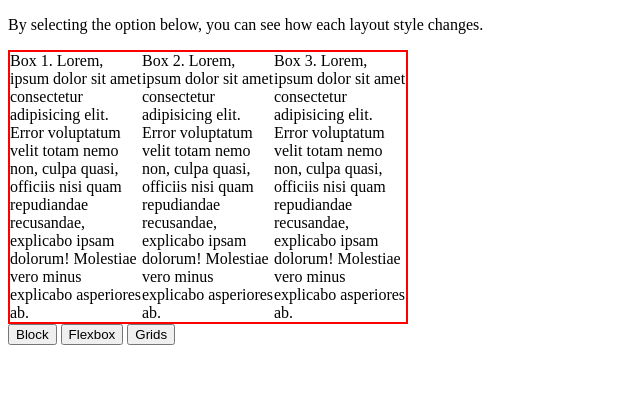
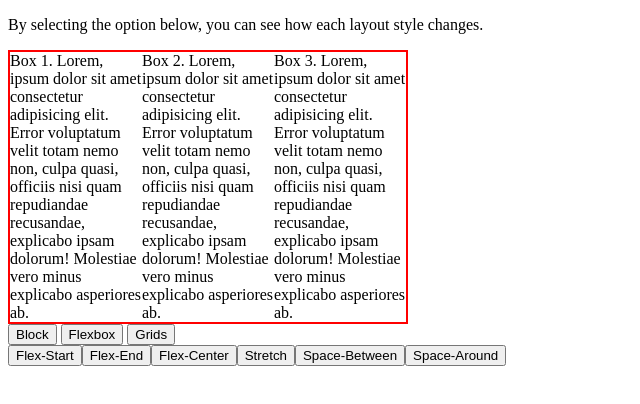
Before and after one commit to jimmyli123/css-layouts, a plain HTML site: page index.html in a window 1280 px wide. Both pictures are taken after a click on the button "Flexbox". Shown: the whole page, without its empty margins (0-640 px from the left). Drawn offline with Linux system fonts and the light colour scheme.

Commit message:
implemented more specific flexbox button options

```diff
--- a/css/style.css
+++ b/css/style.css
@@ -19,6 +19,14 @@
     display: flex;
 }
 
+.flexbox__button {
+    display: none;
+}
+
+#flexbox__button__div {
+    display: flex;
+}
+
 .grid {
     display: grid;
 }
--- a/index.html
+++ b/index.html
@@ -24,8 +24,13 @@
         <button id="grid">Grids</button>
 
     </div>
-    <div>
-
+    <div id="flexbox__button__div">
+        <button class="flexbox__button">Flex-Start</button>
+        <button class="flexbox__button">Flex-End</button>
+        <button class="flexbox__button">Flex-Center</button>
+        <button class="flexbox__button">Stretch</button>
+        <button class="flexbox__button">Space-Between</button>
+        <button class="flexbox__button">Space-Around</button>
     </div>
 
      <!-- Scripts -->
--- a/js/main.js
+++ b/js/main.js
@@ -10,6 +10,11 @@ function changeToInline() {
 
 function changeToFlexbox() {
     show.className = "flexbox"
+    let flexboxButtons = document.querySelectorAll(".flexbox__button")
+    for (let item of flexboxButtons) {
+        item.style.display="flex"
+    }
+
 }
 
 function changeToGrid() {
```
